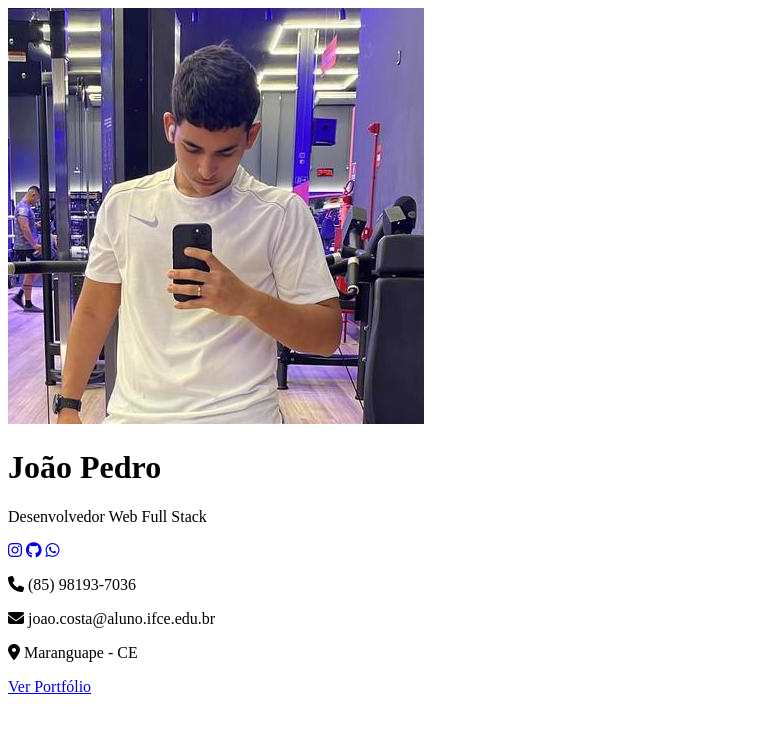
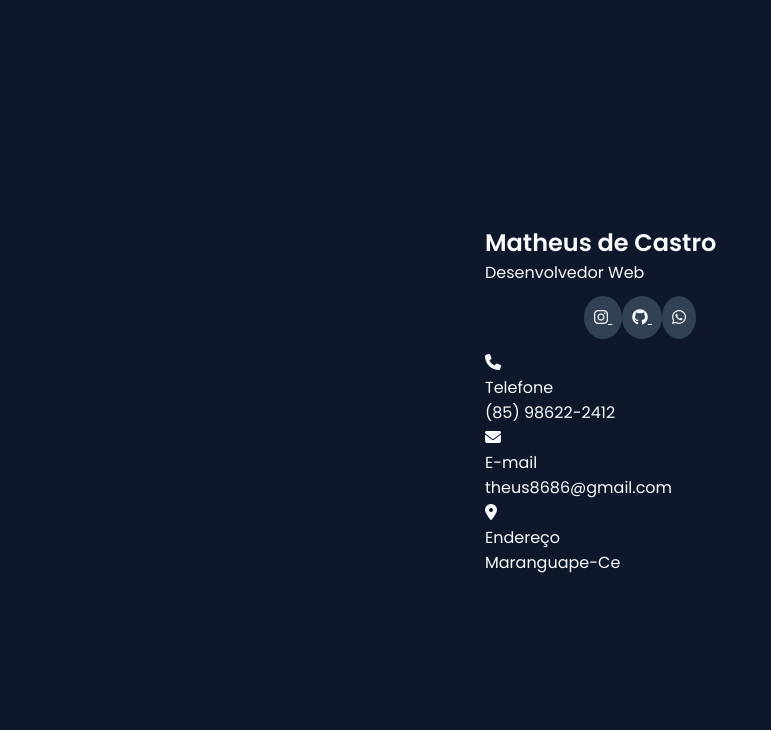
Before and after one commit to ByJoao1/ProjetoCard, a plain HTML site: page index.html in a window 1280 px wide. Shown: the whole page, without its empty margins (0-771 px from the left). Drawn offline with Linux system fonts and the light colour scheme.

Commit message:
Update index.html

```diff
--- a/index.html
+++ b/index.html
@@ -1,34 +1,64 @@
 <!DOCTYPE html>
-<html lang="pt-BR">
+<html lang="en">
 <head>
-  <meta charset="UTF-8" />
-  <meta name="viewport" content="width=device-width, initial-scale=1.0" />
-  <title>João Pedro | Desenvolvedor Web</title>
-  <link rel="stylesheet" href="style.css" />
-  <link rel="stylesheet" href="https://cdnjs.cloudflare.com/ajax/libs/font-awesome/6.7.2/css/all.min.css" />
+  <meta charset="UTF-8">
+  <meta name="viewport" content="width=device-width, initial-scale=1.0">
+  <title>Cartão</title>
+  <link rel="stylesheet" href="styles.css">
+  <link rel=" stylesheet" href="https://cdnjs.cloudflare.com/ajax/libs/font-awesome/6.7.2/css/all.min.css"
+    integrity="sha512-Evv84Mr4kqVGRNSgIGL/F/aIDqQb7xQ2vcrdIwxfjThSH8CSR7PBEakCr51Ck+w+/U6swU2Im1vVX0SVk9ABhg=="
+    crossorigin="anonymous" referrerpolicy="no-referrer" />
 </head>
 <body>
   <div class="container">
-    <div class="card">
-      <div class="profile-img">
-        <img src="img/foto.jpg" alt="Foto de João Pedro" />
+    <div class="elementos">
+      <div class="pessoa">
+        <div class="img"></div>
+        <h2>Matheus de Castro</h2>
+        <p>Desenvolvedor Web</p>
       </div>
-      <h1>João Pedro</h1>
-      <p class="title">Desenvolvedor Web Full Stack</p>
-
-      <div class="social-icons">
-        <a href="https://instagram.com/abreu6c_" target="_blank"><i class="fab fa-instagram"></i></a>
-        <a href="https://github.com/ByJoao1" target="_blank"><i class="fab fa-github"></i></a>
-        <a href="https://wa.me/+5585981937036" target="_blank"><i class="fab fa-whatsapp"></i></a>
+      <div class="social">
+        <div class="botoes">
+          <a href="https://instagram.com/teuzreal" target="_blank">
+            <i class="fa-brands fa-instagram"></i>
+          </a>
+          <a href="https://github.com/teuzreal" target="_blank">
+            <i class="fa-brands fa-github"></i>
+          </a>
+          <a href="https://wa.me/+5585986222412" target="_blank">
+            <i class="fa-brands fa-whatsapp"></i>
+          </a>
+        </div>
       </div>
-
-      <div class="info">
-        <p><i class="fas fa-phone"></i> (85) 98193-7036</p>
-        <p><i class="fas fa-envelope"></i> joao.costa@aluno.ifce.edu.br</p>
-        <p><i class="fas fa-map-marker-alt"></i> Maranguape - CE</p>
+      <div class="contato">
+        <div class="secao">
+          <div class="icone">
+            <i class="fa-solid fa-phone"></i>
+          </div>
+          <div class="texto">
+            <p>Telefone</p>
+            <p>(85) 98622-2412</p>
+          </div>
+        </div>
+        <div class="secao">
+          <div class="icone">
+            <i class="fa-solid fa-envelope"></i>
+          </div>
+          <div class="texto">
+            <p>E-mail</p>
+            <p>theus8686@gmail.com</p>
+          </div>
+        </div>
+        <div class="secao">
+          <div class="icone">
+            <i class="fa-solid fa-location-dot"></i>
+          </div>
+          <div class="texto">
+            <p>Endereço</p>
+            <p>Maranguape-Ce</p>
+          </div>
+        </div>
       </div>
-
-      <a href="#" class="btn">Ver Portfólio</a>
     </div>
   </div>
 </body>
```
